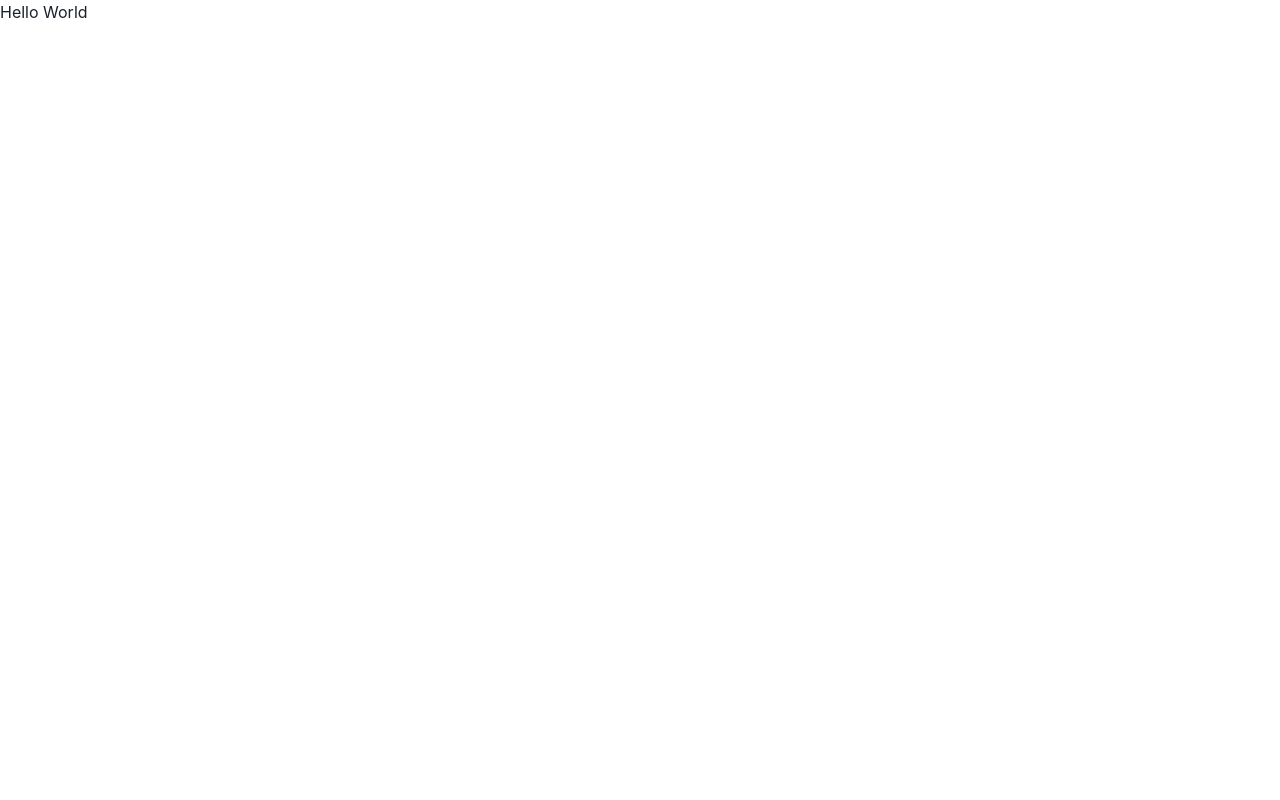
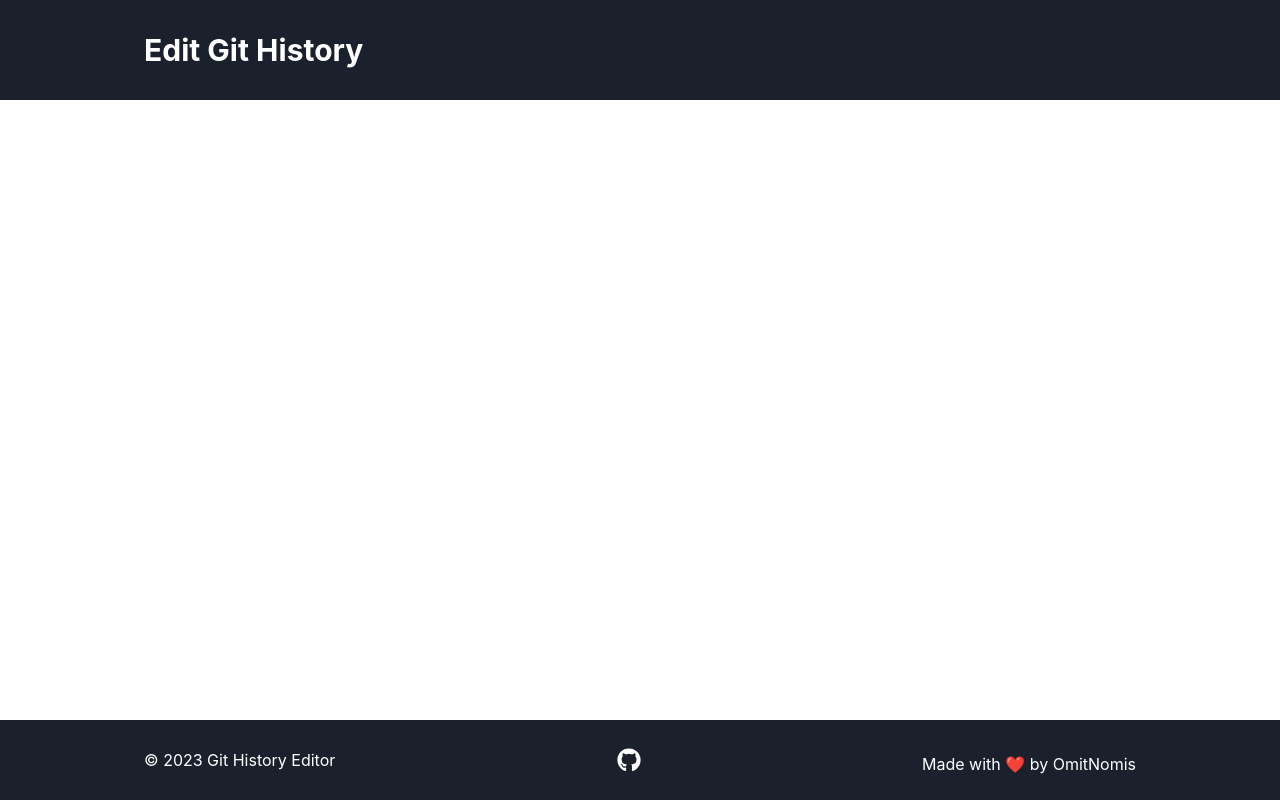
Before and after one commit to OmitNomis/git-history-editor, a React (Vite) app: page / in a window 1280 px wide. Built offline with nearby package versions, Linux system fonts and the light colour scheme.

Commit message:
add Header and Footer

```diff
--- a/package.json
+++ b/package.json
@@ -15,7 +15,8 @@
     "@emotion/styled": "^11.11.0",
     "framer-motion": "^10.16.4",
     "react": "^18.2.0",
-    "react-dom": "^18.2.0"
+    "react-dom": "^18.2.0",
+    "react-icons": "^4.11.0"
   },
   "devDependencies": {
     "@types/react": "^18.2.15",
--- a/src/App.tsx
+++ b/src/App.tsx
@@ -1,8 +1,16 @@
+import { Header } from "./components/Header"
+import { Footer } from "./components/Footer"
+import { Flex } from "@chakra-ui/react"
+
 const App = () => {
   return (
-    <div>
-      <div>Hello World</div>
-    </div>
+    <Flex direction="column" height="100vh">
+      <Header />
+      <Flex flexGrow={1}>
+
+      </Flex>
+      <Footer />
+    </Flex>
   )
 }
 
--- /dev/null
+++ b/src/components/Footer.tsx
@@ -0,0 +1,16 @@
+import { Box, Container, Flex, Icon, Text } from "@chakra-ui/react";
+import { FaGithub } from "react-icons/fa";
+
+export const Footer = () => {
+    return (
+        <Box as="footer" bg="gray.800" color="white" py="6">
+            <Container maxW="container.lg">
+                <Flex justifyContent="space-between" alignItems="center" flexDirection={{ base: 'column', md: 'row' }} gap={6}>
+                    <Text>© 2023 Git History Editor</Text>
+                    <Icon cursor={"pointer"} as={FaGithub} boxSize={6} />
+                    <Text mt={2}>Made with ❤️ by OmitNomis</Text>
+                </Flex>
+            </Container>
+        </Box>
+    );
+};
--- /dev/null
+++ b/src/components/Header.tsx
@@ -0,0 +1,14 @@
+
+import { Box, Container, Heading } from "@chakra-ui/react";
+
+export const Header = () => {
+    return (
+        <Box bg="gray.800" color={"white"} py={8}>
+            <Container maxW={'container.lg'} >
+                <Heading as="h1" size="lg" >
+                    Edit Git History
+                </Heading>
+            </Container>
+        </Box>
+    );
+}
```
Also changed, not shown: 1 other file (tests, documents, lock files or other folders).
